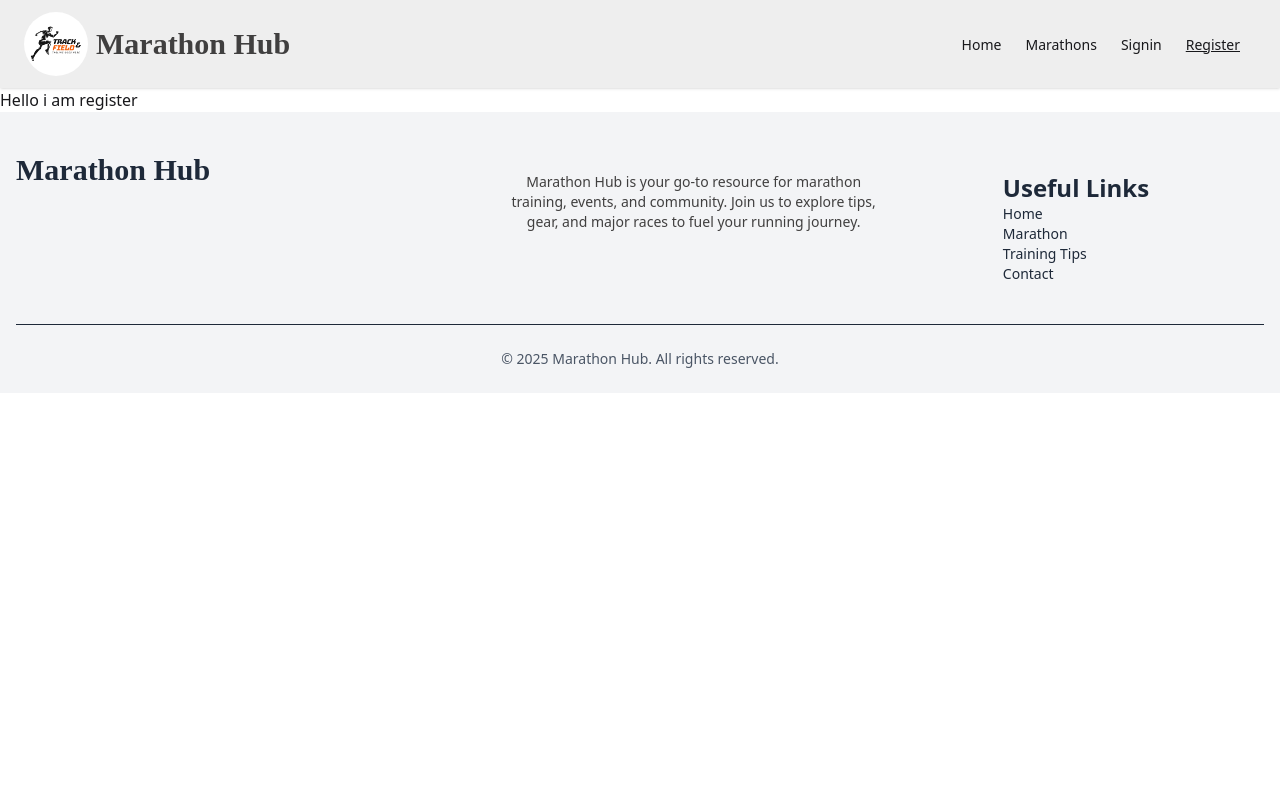
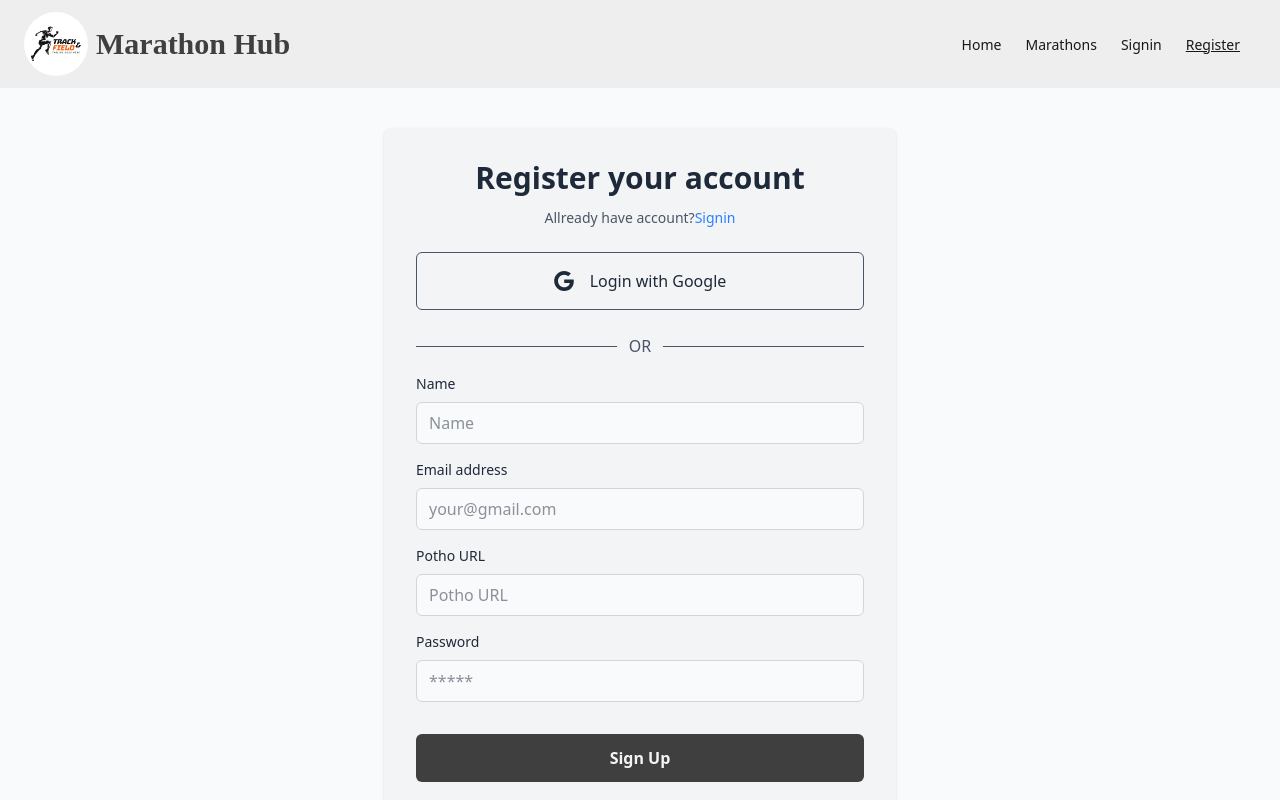
Before and after one commit to Shazidulislam/marathon-management, a React (Vite) app: page /register in a window 1280 px wide. Shown: the top 800 px of the page. Built offline with nearby package versions, Linux system fonts and the light colour scheme.

Commit message:
Create register page

```diff
--- a/package.json
+++ b/package.json
@@ -11,10 +11,12 @@
   },
   "dependencies": {
     "@tailwindcss/vite": "^4.1.11",
+    "firebase": "^11.10.0",
     "react": "^19.1.0",
     "react-dom": "^19.1.0",
     "react-icons": "^5.5.0",
     "react-router": "^7.6.3",
+    "sweetalert2": "^11.22.2",
     "tailwindcss": "^4.1.11"
   },
   "devDependencies": {
--- /dev/null
+++ b/src/Context/AuthContext.jsx
@@ -0,0 +1,3 @@
+import { createContext } from "react";
+
+export const AuthContext = createContext()
--- /dev/null
+++ b/src/Context/AuthProvider.jsx
@@ -0,0 +1,61 @@
+
+import React, { useEffect, useState } from 'react';
+import { createUserWithEmailAndPassword, getAuth,  onAuthStateChanged, signInWithEmailAndPassword,  signOut, updateProfile } from 'firebase/auth';
+import AuthContext from './AuthContext';
+import { app } from '../firebase/firebase.config';
+
+const AuthProvider = ({children}) => {
+    const [user , setUser] = useState(null)
+    const [loading , setLoading] = useState(true)
+    const auth = getAuth(app)
+    const [error , setError] = useState("")
+
+    const createUser =(email , password)=>{
+        setLoading(true)
+        return createUserWithEmailAndPassword(auth , email , password)
+    }
+
+    const signInUser=(email, password)=>{
+        setLoading(true)
+        return signInWithEmailAndPassword(auth , email ,password)
+    }
+
+    useEffect(()=>{
+      const unsubCribe =   onAuthStateChanged(auth,(users)=>{
+            setUser(users)
+            setLoading(false)
+        } )
+        return()=>{
+         unsubCribe()
+        }
+    },[auth])
+
+    const signOutUser =()=>{
+        signOut(auth)
+    }
+
+    const updateUser=(updateData)=>{
+        updateProfile(auth.currentUser , updateData)
+    }
+    const userInforMation ={
+        user,
+        setUser,
+        createUser,
+        auth,
+        signInUser,
+        signOutUser,
+        loading,
+        updateUser,
+
+        setError,
+        error
+
+    }
+    return (
+        <AuthContext value={userInforMation}>
+         {children}
+        </AuthContext>
+    );
+};
+
+export default AuthProvider;
--- a/src/Pages/Register.jsx
+++ b/src/Pages/Register.jsx
@@ -1,9 +1,73 @@
-import React from 'react';
+import React, {  } from 'react';
+import { Link } from 'react-router';
 
 const Register = () => {
+
+    const handleRegister =(e)=>{
+        e.preventDefault()
+        const form = e.target
+        const formData = new FormData(form)
+        const registerData = Object.fromEntries(formData.entries())
+        console.log(registerData)
+
+    }
+
+    const handleGoogleRegister=()=>{
+
+    }
+
     return (
         <div>
-            <h2>Hello i am register</h2>
+                <div className='py-10 px-2 md:px-12 lg:px-16 bg-slate-50 color-theme'>
+          <div className="w-full max-w-md md:max-w-lg p-4 rounded-md shadow sm:p-8 bg-gray-100 mx-auto text-gray-800">
+                <h2 className="mb-3 text-3xl font-semibold text-center">Register  your account</h2>
+                <p className="text-sm text-center font-medium text-gray-600">Allready have account?
+                   <Link to={"/signin"} className='text-blue-500 hover:underline'>Signin</Link>
+                </p>
+                <div className="my-6 space-y-4">
+                    <button onClick={handleGoogleRegister} aria-label="Login with Google" type="button" className="flex items-center justify-center w-full p-4 space-x-4 border rounded-md focus:ring-2 focus:ring-offset-1 border-gray-600 focus:ring-violet-600">
+                        <svg xmlns="http://www.w3.org/2000/svg" viewBox="0 0 32 32" className="w-5 h-5 fill-current">
+                            <path d="M16.318 13.714v5.484h9.078c-0.37 2.354-2.745 6.901-9.078 6.901-5.458 0-9.917-4.521-9.917-10.099s4.458-10.099 9.917-10.099c3.109 0 5.193 1.318 6.38 2.464l4.339-4.182c-2.786-2.599-6.396-4.182-10.719-4.182-8.844 0-16 7.151-16 16s7.156 16 16 16c9.234 0 15.365-6.49 15.365-15.635 0-1.052-0.115-1.854-0.255-2.651z"></path>
+                        </svg>
+                        <p>Login with Google</p>
+                    </button>
+
+                </div>
+                <div className="flex items-center w-full my-4">
+                    <hr  className="w-full text-gray-600" />
+                    <p className="px-3 text-gray-600">OR</p>
+                    <hr  className="w-full text-gray-600" />
+                </div>
+                <form onSubmit={handleRegister} action="" className="space-y-8">
+                    <div className="space-y-4">
+                        <div className="space-y-2">
+                            <label htmlFor="name" className="block text-sm">Name</label>
+                            <input type="text" name="name"  placeholder="Name" className="w-full px-3 py-2 border rounded-md border-gray-300 bg-gray-50 text-gray-800 focus:border-violet-600" />
+                        </div>
+                         <div className="space-y-2">
+                            <label htmlFor="name" className="block text-sm">Email address</label>
+                            <input type="email" name="email"  placeholder="your@gmail.com" className="w-full px-3 py-2 border rounded-md border-gray-300 bg-gray-50 text-gray-800 focus:border-violet-600" />
+                        </div>
+                        <div className="space-y-2">
+                            <label htmlFor="name" className="block text-sm">Potho URL</label>
+                            <input type="url" name="pothourl"  placeholder="Potho URL" className="w-full px-3 py-2 border rounded-md border-gray-300 bg-gray-50 text-gray-800 focus:border-violet-600" />
+                        </div>
+
+
+                        <div className="space-y-2">
+                            <div className="flex justify-between">
+                                <label htmlFor="password" className="text-sm">Password</label>
+                            </div>
+                            <input type="text" name="password"  placeholder="*****" className="w-full px-3 py-2 border rounded-md border-gray-300 bg-gray-50 text-gray-800 focus:border-violet-600" />
+                        </div>
+                    </div>
+                    <button type="submit" className="w-full px-8 py-3 font-semibold rounded-md bg-[#403f3f] text-gray-100">Sign Up</button>
+                    {
+                        // error && <p className='text-error'>{error}</p>
+                    }
+                </form>
+            </div>
+        </div>
         </div>
     );
 };
--- /dev/null
+++ b/src/firebase/firebase.config.js
@@ -0,0 +1,23 @@
+// Import the functions you need from the SDKs you need
+import { initializeApp } from "firebase/app";
+// TODO: Add SDKs for Firebase products that you want to use
+// https://firebase.google.com/docs/web/setup#available-libraries
+
+// Your web app's Firebase configuration
+const firebaseConfig = {
+      apiKey: "AIzaSyATwkD1a36xsbNqWQDJGzi2hTC3-441oXs",
+  authDomain: "simple-firbase-auth-d4dd1.firebaseapp.com",
+  projectId: "simple-firbase-auth-d4dd1",
+  storageBucket: "simple-firbase-auth-d4dd1.firebasestorage.app",
+  messagingSenderId: "970685236514",
+  appId: "1:970685236514:web:eef148279fd72add5ed17b"
+// apiKey: import.meta.env.VITE_apiKey,
+// authDomain: import.meta.env.VITE_authDomain,
+// projectId: import.meta.env.VITE_projectId,
+// storageBucket: import.meta.env.VITE_storageBucket,
+// messagingSenderId:import.meta.env.VITE_messagingSenderId,
+// appId: import.meta.env.VITE_appId,
+};
+
+// Initialize Firebase
+export const app = initializeApp(firebaseConfig);
--- /dev/null
+++ b/src/useAuth/useAuth.jsx
@@ -0,0 +1,9 @@
+import React, { use } from 'react';
+import { AuthContext } from '../Context/AuthContext';
+
+const useAuth = () => {
+    const userInformation = use(AuthContext)
+    return()=> userInformation;
+};
+
+export default useAuth;
```
Also changed, not shown: 1 other file (tests, documents, lock files or other folders).
